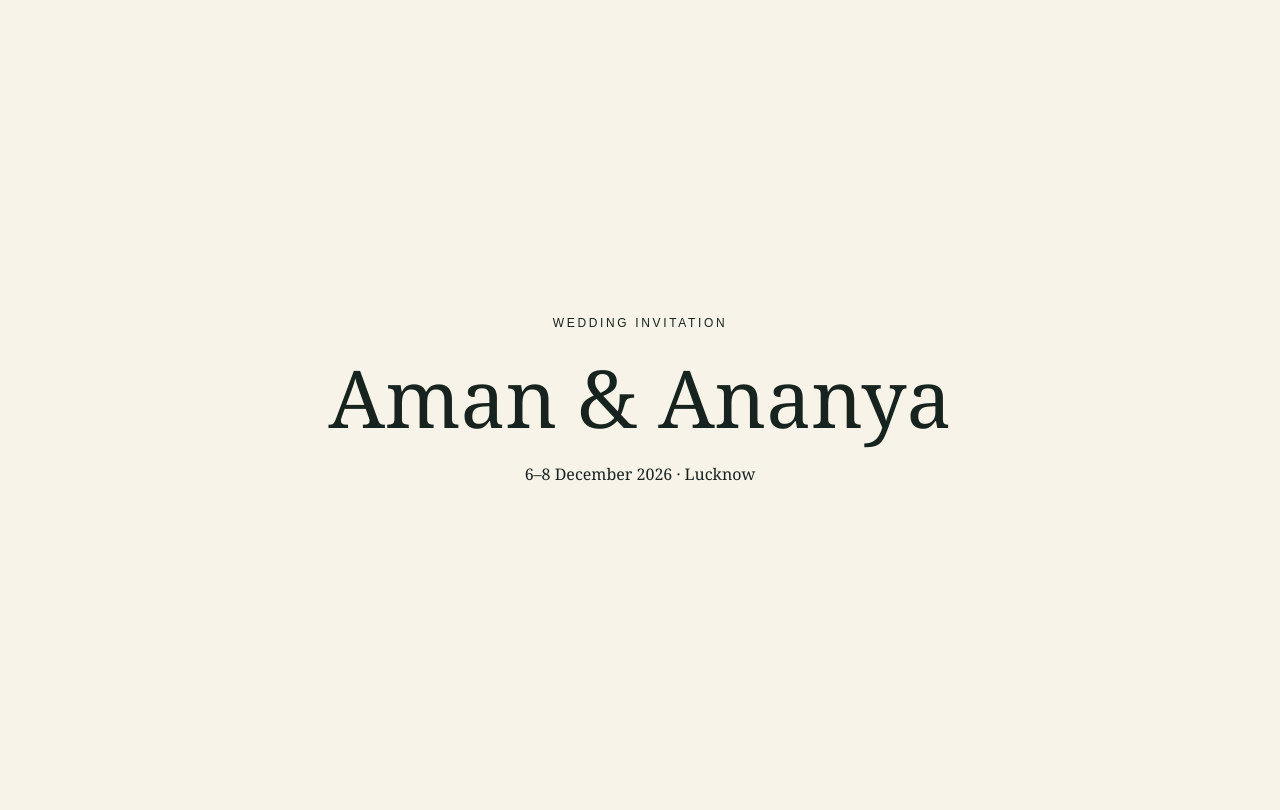
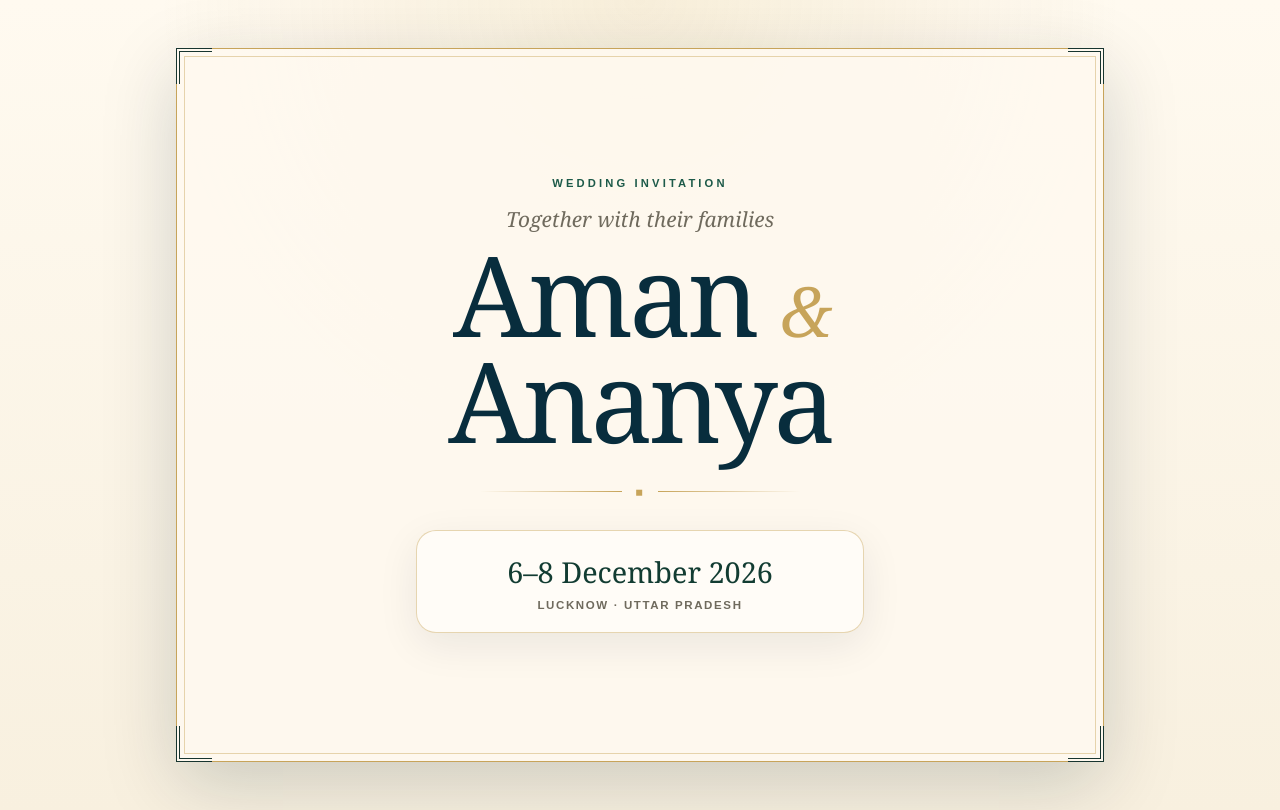
Before and after one commit to aman-srv12/peacock-wedding-card, a Next.js app: page / in a window 1280 px wide. Built offline with nearby package versions, Linux system fonts and the light colour scheme.

Commit message:
style: Add the peacock design system and shared components

```diff
--- a/app/globals.css
+++ b/app/globals.css
@@ -1,11 +1,31 @@
 :root {
-  font-family: Georgia, "Times New Roman", serif;
-  color: #17231f;
-  background: #f8f3e8;
+  --peacock-950: #061f2d;
+  --peacock-900: #082d3d;
+  --peacock-800: #0b4050;
+  --emerald-900: #123c32;
+  --emerald-700: #1d5a49;
+  --gold-500: #c7a45a;
+  --gold-400: #d8bb78;
+  --gold-200: #ead9ac;
+  --ivory-50: #fffaf0;
+  --ivory-100: #f8f0df;
+  --ink: #17352f;
+  --muted: #6f6a5d;
+  --display-font: Georgia, "Times New Roman", serif;
+  --body-font: Arial, Helvetica, sans-serif;
+  --shadow-soft: 0 22px 70px rgb(4 31 42 / 18%);
+  --radius-card: 1.25rem;
+  color: var(--ink);
+  background: var(--ivory-100);
+  font-family: var(--body-font);
 }
 
 * {
   box-sizing: border-box;
+}
+
+html {
+  scroll-behavior: smooth;
 }
 
 html,
@@ -16,30 +36,228 @@ body {
 
 body {
   min-height: 100vh;
+  background:
+    radial-gradient(circle at 50% 0%, rgb(216 187 120 / 18%), transparent 30rem),
+    linear-gradient(180deg, var(--ivory-50), var(--ivory-100));
 }
 
-.bootstrap-page {
+a {
+  color: inherit;
+}
+
+button,
+a {
+  -webkit-tap-highlight-color: transparent;
+}
+
+.design-preview {
   min-height: 100vh;
   display: grid;
-  place-content: center;
-  gap: 0.75rem;
-  padding: 2rem;
+  place-items: center;
+  padding: clamp(1rem, 4vw, 3rem);
+}
+
+.royal-frame {
+  position: relative;
+  width: min(100%, 58rem);
+  padding: clamp(1.15rem, 4vw, 2.5rem);
+  border: 1px solid var(--gold-500);
+  background: rgb(255 250 240 / 86%);
+  box-shadow: var(--shadow-soft);
+}
+
+.royal-frame::before {
+  content: "";
+  position: absolute;
+  inset: 0.45rem;
+  pointer-events: none;
+  border: 1px solid rgb(199 164 90 / 45%);
+}
+
+.royal-corner {
+  position: absolute;
+  z-index: 2;
+  width: 2.25rem;
+  height: 2.25rem;
+  border-color: var(--gold-500);
+}
+
+.royal-corner--tl {
+  top: -1px;
+  left: -1px;
+  border-top: 4px double;
+  border-left: 4px double;
+}
+
+.royal-corner--tr {
+  top: -1px;
+  right: -1px;
+  border-top: 4px double;
+  border-right: 4px double;
+}
+
+.royal-corner--bl {
+  bottom: -1px;
+  left: -1px;
+  border-bottom: 4px double;
+  border-left: 4px double;
+}
+
+.royal-corner--br {
+  right: -1px;
+  bottom: -1px;
+  border-right: 4px double;
+  border-bottom: 4px double;
+}
+
+.invitation-section {
+  position: relative;
+  z-index: 1;
+  padding: clamp(2.75rem, 8vw, 5.5rem) clamp(1rem, 5vw, 3.5rem);
   text-align: center;
 }
 
-.bootstrap-page h1,
-.bootstrap-page p {
-  margin: 0;
+.eyebrow {
+  margin: 0 0 1rem;
+  color: var(--emerald-700);
+  font-size: 0.7rem;
+  font-weight: 700;
+  letter-spacing: 0.28em;
+  text-transform: uppercase;
 }
 
-.bootstrap-page h1 {
-  font-size: clamp(2.5rem, 12vw, 5rem);
-  font-weight: 500;
+.section-title,
+.couple-title {
+  margin: 0;
+  color: var(--peacock-900);
+  font-family: var(--display-font);
+  font-weight: 400;
+  line-height: 0.95;
 }
 
-.eyebrow {
-  font-family: Arial, sans-serif;
-  font-size: 0.75rem;
-  letter-spacing: 0.22em;
+.section-title {
+  font-size: clamp(2.25rem, 8vw, 4.5rem);
+}
+
+.couple-title {
+  margin-top: 0.5rem;
+  font-size: clamp(3.25rem, 12vw, 7rem);
+  letter-spacing: -0.04em;
+}
+
+.couple-title span {
+  display: inline-block;
+  color: var(--gold-500);
+  font-size: 0.62em;
+  font-style: italic;
+}
+
+.design-preview__kicker {
+  margin: 0;
+  color: var(--muted);
+  font-family: var(--display-font);
+  font-size: clamp(1rem, 3vw, 1.3rem);
+  font-style: italic;
+}
+
+.ornament-divider {
+  display: grid;
+  grid-template-columns: minmax(2rem, 1fr) auto minmax(2rem, 1fr);
+  align-items: center;
+  gap: 0.85rem;
+  width: min(20rem, 82%);
+  margin: 2rem auto;
+  color: var(--gold-500);
+}
+
+.ornament-divider span {
+  height: 1px;
+  background: linear-gradient(90deg, transparent, var(--gold-500));
+}
+
+.ornament-divider span:last-child {
+  background: linear-gradient(90deg, var(--gold-500), transparent);
+}
+
+.ornament-divider b {
+  font-size: 0.65rem;
+  transform: rotate(45deg);
+}
+
+.invitation-card {
+  border: 1px solid rgb(199 164 90 / 45%);
+  border-radius: var(--radius-card);
+  background: rgb(255 255 255 / 55%);
+  box-shadow: 0 12px 40px rgb(6 31 45 / 8%);
+}
+
+.design-preview__card {
+  width: min(100%, 28rem);
+  margin: 0 auto;
+  padding: 1.35rem 1.5rem;
+}
+
+.design-preview__date {
+  margin: 0;
+  color: var(--emerald-900);
+  font-family: var(--display-font);
+  font-size: clamp(1.35rem, 5vw, 1.8rem);
+}
+
+.design-preview__place {
+  margin: 0.45rem 0 0;
+  color: var(--muted);
+  font-size: 0.72rem;
+  font-weight: 700;
+  letter-spacing: 0.14em;
   text-transform: uppercase;
 }
+
+.invitation-button {
+  display: inline-flex;
+  min-height: 2.9rem;
+  align-items: center;
+  justify-content: center;
+  padding: 0.8rem 1.15rem;
+  border: 1px solid var(--gold-500);
+  border-radius: 999px;
+  font: 700 0.72rem/1 var(--body-font);
+  letter-spacing: 0.1em;
+  text-decoration: none;
+  text-transform: uppercase;
+  cursor: pointer;
+}
+
+.invitation-button--primary {
+  color: var(--ivory-50);
+  background: var(--peacock-900);
+}
+
+.invitation-button--secondary {
+  color: var(--peacock-900);
+  background: transparent;
+}
+
+@media (max-width: 520px) {
+  .design-preview {
+    padding: 0;
+  }
+
+  .royal-frame {
+    min-height: 100vh;
+    border-right: 0;
+    border-left: 0;
+    box-shadow: none;
+  }
+
+  .couple-title span {
+    display: block;
+    margin: 0.15em 0;
+  }
+}
+
+@media (prefers-reduced-motion: reduce) {
+  html {
+    scroll-behavior: auto;
+  }
+}
--- a/app/page.js
+++ b/app/page.js
@@ -1,9 +1,26 @@
+import {
+  InvitationCard,
+  InvitationSection,
+  OrnamentDivider,
+  RoyalFrame,
+} from "../components/InvitationUI";
+
 export default function Home() {
   return (
-    <main className="bootstrap-page">
-      <p className="eyebrow">Wedding Invitation</p>
-      <h1>Aman &amp; Ananya</h1>
-      <p>6–8 December 2026 · Lucknow</p>
+    <main className="design-preview">
+      <RoyalFrame className="design-preview__frame">
+        <InvitationSection eyebrow="Wedding Invitation">
+          <p className="design-preview__kicker">Together with their families</p>
+          <h1 className="couple-title">
+            Aman <span>&amp;</span> Ananya
+          </h1>
+          <OrnamentDivider />
+          <InvitationCard className="design-preview__card">
+            <p className="design-preview__date">6–8 December 2026</p>
+            <p className="design-preview__place">Lucknow · Uttar Pradesh</p>
+          </InvitationCard>
+        </InvitationSection>
+      </RoyalFrame>
     </main>
   );
 }
--- /dev/null
+++ b/components/InvitationUI.js
@@ -0,0 +1,60 @@
+export function RoyalFrame({ children, className = "" }) {
+  return (
+    <div className={`royal-frame ${className}`.trim()}>
+      <span className="royal-corner royal-corner--tl" aria-hidden="true" />
+      <span className="royal-corner royal-corner--tr" aria-hidden="true" />
+      <span className="royal-corner royal-corner--bl" aria-hidden="true" />
+      <span className="royal-corner royal-corner--br" aria-hidden="true" />
+      {children}
+    </div>
+  );
+}
+
+export function OrnamentDivider({ label }) {
+  return (
+    <div className="ornament-divider" aria-hidden={!label}>
+      <span />
+      <b>{label || "◆"}</b>
+      <span />
+    </div>
+  );
+}
+
+export function InvitationSection({
+  eyebrow,
+  title,
+  children,
+  className = "",
+}) {
+  return (
+    <section className={`invitation-section ${className}`.trim()}>
+      {eyebrow ? <p className="eyebrow">{eyebrow}</p> : null}
+      {title ? <h2 className="section-title">{title}</h2> : null}
+      {children}
+    </section>
+  );
+}
+
+export function InvitationCard({ children, className = "" }) {
+  return (
+    <div className={`invitation-card ${className}`.trim()}>{children}</div>
+  );
+}
+
+export function InvitationButton({
+  children,
+  href,
+  variant = "primary",
+  ...props
+}) {
+  const className = `invitation-button invitation-button--${variant}`;
+  return href ? (
+    <a className={className} href={href} {...props}>
+      {children}
+    </a>
+  ) : (
+    <button className={className} type="button" {...props}>
+      {children}
+    </button>
+  );
+}
```
